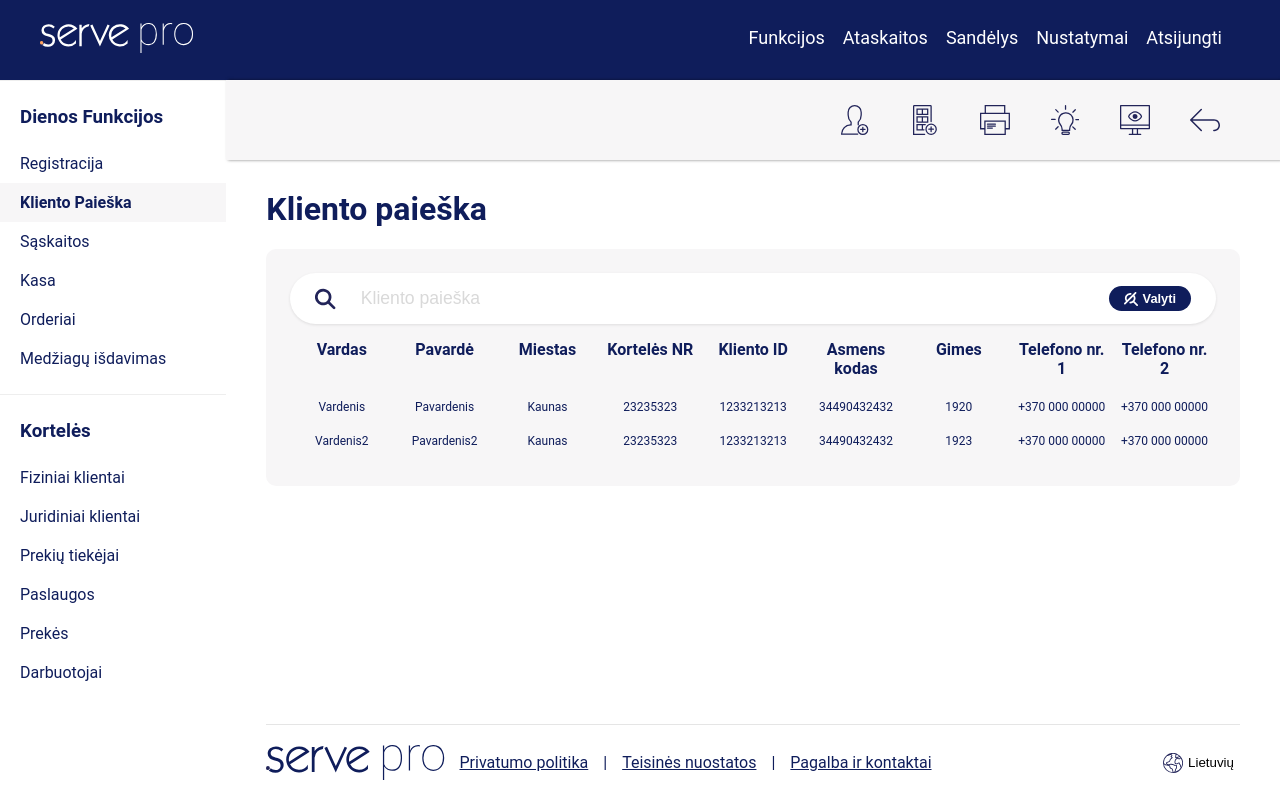
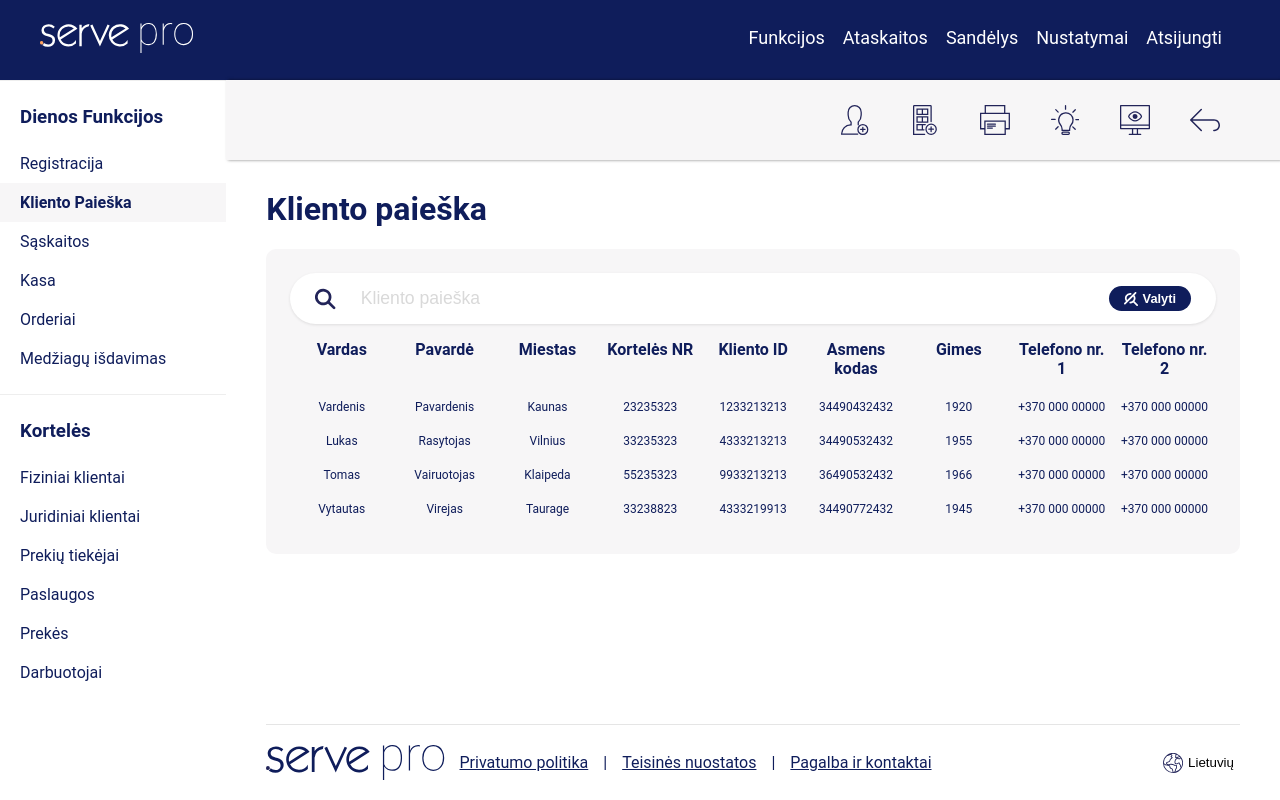
Before and after one commit to modestas9k/Specto-uzduotis, a React (Create React App) app: page / in a window 1280 px wide. Built offline with nearby package versions, Linux system fonts and the light colour scheme.

Commit message:
add more clients data, fix search input

```diff
--- a/src/pages/FunctionsPage/FunctionsPage.jsx
+++ b/src/pages/FunctionsPage/FunctionsPage.jsx
@@ -1,13 +1,13 @@
 import React, { useEffect, useState } from 'react';
 import './FunctionsPage.css';
-import { ReactComponent as AddPeople } from '../../assets/addPeople.svg';
-import { ReactComponent as AddFirm } from '../../assets/addFirm.svg';
-import { ReactComponent as Print } from '../../assets/print.svg';
-import { ReactComponent as Idea } from '../../assets/idea.svg';
-import { ReactComponent as Computer } from '../../assets/computer.svg';
-import { ReactComponent as Back } from '../../assets/back.svg';
-import { ReactComponent as Info } from '../../assets/info.svg';
-import { ReactComponent as Loading } from '../../assets/time.svg';
+import { ReactComponent as AddPeopleIcon } from '../../assets/addPeople.svg';
+import { ReactComponent as AddFirmIcon } from '../../assets/addFirm.svg';
+import { ReactComponent as PrintIcon } from '../../assets/print.svg';
+import { ReactComponent as IdeaIcon } from '../../assets/idea.svg';
+import { ReactComponent as ComputerIcon } from '../../assets/computer.svg';
+import { ReactComponent as BackIcon } from '../../assets/back.svg';
+import { ReactComponent as InfoIcon } from '../../assets/info.svg';
+import { ReactComponent as LoadingIcon } from '../../assets/time.svg';
 import { ActionButton, AsideMenu, ClientsTable, Footer, Search, Wrapper } from '../../components/';
 
 const clientsExampleData = [
@@ -25,13 +25,37 @@ const clientsExampleData = [
     },
     {
         id: 2,
-        name: 'Vardenis2',
-        surname: 'Pavardenis2',
-        city: 'Kaunas',
-        cardNumber: 23235323,
-        ID: 1233213213,
-        personalCode: 34490432432,
-        bornDate: 1923,
+        name: 'Lukas',
+        surname: 'Rasytojas',
+        city: 'Vilnius',
+        cardNumber: 33235323,
+        ID: 4333213213,
+        personalCode: 34490532432,
+        bornDate: 1955,
+        phone1: '+370 000 00000',
+        phone2: '+370 000 00000',
+    },
+    {
+        id: 3,
+        name: 'Tomas',
+        surname: 'Vairuotojas',
+        city: 'Klaipeda',
+        cardNumber: 55235323,
+        ID: 9933213213,
+        personalCode: 36490532432,
+        bornDate: 1966,
+        phone1: '+370 000 00000',
+        phone2: '+370 000 00000',
+    },
+    {
+        id: 4,
+        name: 'Vytautas',
+        surname: 'Virejas',
+        city: 'Taurage',
+        cardNumber: 33238823,
+        ID: 4333219913,
+        personalCode: 34490772432,
+        bornDate: 1945,
         phone1: '+370 000 00000',
         phone2: '+370 000 00000',
     },
@@ -49,7 +73,7 @@ function FunctionsPage() {
         setClient(client);
     };
     const searchInputData = (childData) => {
-        setSearchValue(childData);
+        setSearchValue(childData.toLowerCase());
     };
     useEffect(() => {
         setLoadingClient(true);
@@ -61,8 +85,15 @@ function FunctionsPage() {
 
     useEffect(() => {
         if (searchValue) {
-            const results = clientsExampleData.filter((client) =>
-                client.name.toLowerCase().includes(searchValue)
+            const results = clientsExampleData.filter(
+                (client) =>
+                    client.name.toLowerCase().includes(searchValue) ||
+                    client.surname.toLowerCase().includes(searchValue) ||
+                    client.city.toLowerCase().includes(searchValue) ||
+                    client.cardNumber.toString().includes(searchValue) ||
+                    client.ID.toString().includes(searchValue) ||
+                    client.personalCode.toString().includes(searchValue) ||
+                    client.bornDate.toString().includes(searchValue)
             );
             setClientsData(results);
         } else {
@@ -77,12 +108,12 @@ function FunctionsPage() {
             <div className="main-view">
                 <div>
                     <div className="top-buttons-wrapper">
-                        <ActionButton Icon={AddPeople} tooltip="Naujas žmogus" />
-                        <ActionButton Icon={AddFirm} tooltip="Nauja įmonė" />
-                        <ActionButton Icon={Print} tooltip="Atspausdinti" />
-                        <ActionButton Icon={Idea} tooltip="Daugiau informacijos" />
-                        <ActionButton Icon={Computer} tooltip="Nustatymai" />
-                        <ActionButton Icon={Back} tooltip="Atgal" />
+                        <ActionButton Icon={AddPeopleIcon} tooltip="Naujas žmogus" />
+                        <ActionButton Icon={AddFirmIcon} tooltip="Nauja įmonė" />
+                        <ActionButton Icon={PrintIcon} tooltip="Atspausdinti" />
+                        <ActionButton Icon={IdeaIcon} tooltip="Daugiau informacijos" />
+                        <ActionButton Icon={ComputerIcon} tooltip="Nustatymai" />
+                        <ActionButton Icon={BackIcon} tooltip="Atgal" />
                     </div>
 
                     <Wrapper title="Kliento paieška">
@@ -96,14 +127,14 @@ function FunctionsPage() {
                         <div className="loading">
                             <div>
                                 <span>Informacija kraunasi</span>
-                                <Loading className="loading__icon" />
+                                <LoadingIcon className="loading__icon" />
                             </div>
                         </div>
                     ) : (
                         ''
                     )}
                     {client &&
-                        loadingClient == false &&
+                        loadingClient === false &&
                         client.map((client) => {
                             return (
                                 <Wrapper key={client.id} title={`${client.name} ${client.surname}`}>
@@ -121,8 +152,14 @@ function FunctionsPage() {
                                                     </h5>
                                                 </div>
                                                 <div>
-                                                    <ActionButton Icon={Info} />
-                                                    <ActionButton Icon={Info} />
+                                                    <ActionButton
+                                                        Icon={InfoIcon}
+                                                        tooltip="Informacija"
+                                                    />
+                                                    <ActionButton
+                                                        Icon={InfoIcon}
+                                                        tooltip="Informacija"
+                                                    />
                                                 </div>
                                             </div>
                                         </div>
```
